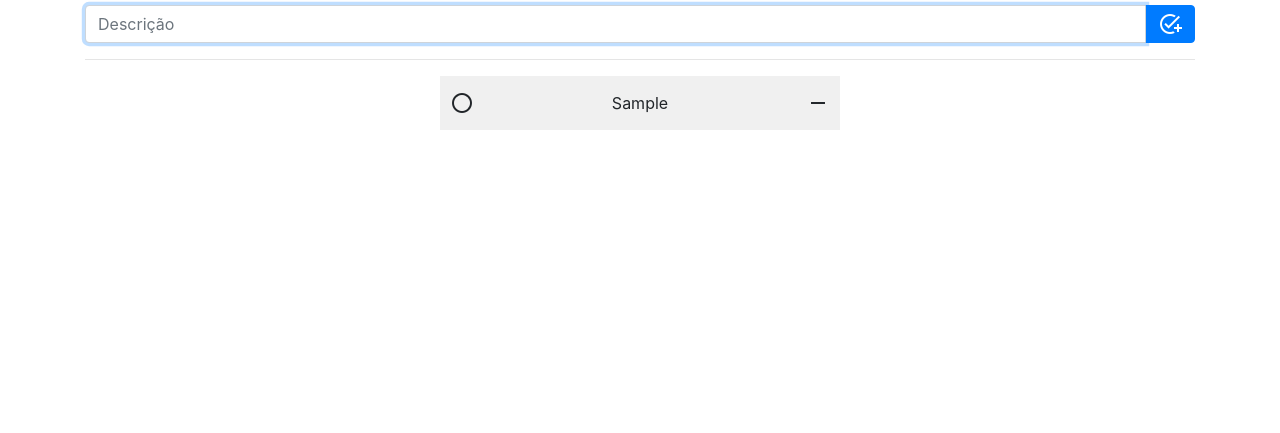
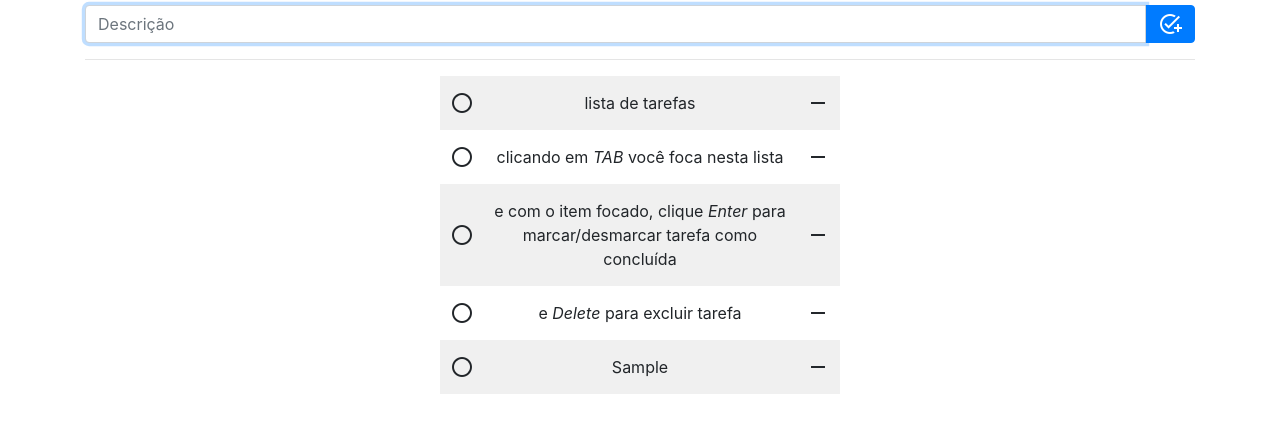
Before and after one commit to gustavohvg/list_to_do, a plain HTML site: page index.html in a window 1280 px wide. Both pictures are taken after typing "Sample" into the empty fields and a click on the button "add_task". Shown: the part 85-518 px from the top of the page. Drawn offline with nearby package versions, Linux system fonts and the light colour scheme.

Commit message:
Shortcuts adicionados

```diff
--- a/css/style.css
+++ b/css/style.css
@@ -17,8 +17,8 @@
 #list-todo > li:nth-child(odd) {
     background-color: #f0f0f0;
 }
-#list-todo > li:hover {
-    background-color: #c1c1c1;
+#list-todo > li:is(:hover, :focus) {
+    background-color: #e1e1e1;
 }
 
 #list-todo .text-todo {
--- a/index.html
+++ b/index.html
@@ -27,7 +27,28 @@
 </div>
 <hr>
 
-<ul class="list-unstyled" id="list-todo"></ul>
+<ul class="list-unstyled" id="list-todo">
+    <li tabindex="0">
+        <span class="material-icons-outlined mark-todo" title="marcar tarefa como concluída" data-marked="false" onclick="markUnmarkTodo($(this))">circle</span>
+        <span class="text-todo">lista de tarefas</span>
+        <span class="material-icons del-todo" title="remover tarefa" onclick="delTodo($(this))">remove</span>
+    </li>
+    <li tabindex="0">
+        <span class="material-icons-outlined mark-todo" title="marcar tarefa como concluída" data-marked="false" onclick="markUnmarkTodo($(this))">circle</span>
+        <span class="text-todo">clicando em <i>TAB</i> você foca nesta lista</span>
+        <span class="material-icons del-todo" title="remover tarefa" onclick="delTodo($(this))">remove</span>
+    </li>
+    <li tabindex="0">
+        <span class="material-icons-outlined mark-todo" title="marcar tarefa como concluída" data-marked="false" onclick="markUnmarkTodo($(this))">circle</span>
+        <span class="text-todo">e com o item focado, clique <i>Enter</i> para marcar/desmarcar tarefa como concluída</span>
+        <span class="material-icons del-todo" title="remover tarefa" onclick="delTodo($(this))">remove</span>
+    </li>
+    <li tabindex="0">
+        <span class="material-icons-outlined mark-todo" title="marcar tarefa como concluída" data-marked="false" onclick="markUnmarkTodo($(this))">circle</span>
+        <span class="text-todo">e <i>Delete</i> para excluir tarefa</span>
+        <span class="material-icons del-todo" title="remover tarefa" onclick="delTodo($(this))">remove</span>
+    </li>
+</ul>
 
 <script type="text/javascript" src="js/main.js"></script>
 </body>
--- a/js/main.js
+++ b/js/main.js
@@ -9,11 +9,12 @@ const addTodo = (str) => {
     } else{
         inputDescripTodoAdd.css('border-color', '#ced4da');
     }
+
     const content = `
-    <li>
-        <span class="material-icons-outlined mark-todo" title="marcar tarefa como concluída" data-marked="false" onclick="markUnmarkTodo($(this))" tabindex="0">circle</span>
+    <li tabindex="0">
+        <span class="material-icons-outlined mark-todo" title="marcar tarefa como concluída" data-marked="false" onclick="markUnmarkTodo($(this))">circle</span>
         <span class="text-todo">${str}</span>
-        <span class="material-icons del-todo" title="remover tarefa" onclick="delTodo($(this))" tabindex="0">remove</span>
+        <span class="material-icons del-todo" title="remover tarefa" onclick="delTodo($(this))">remove</span>
     </li>
     `;
 
@@ -42,3 +43,12 @@ inputDescripTodoAdd.on('keydown', (event) => {
         btnAddTodo.click();
     }
 });
+
+$("#list-todo").on('keydown', 'li', function (event){
+    if (event.keyCode === 13) {
+        $(this).find('.mark-todo').click();
+    }
+    if (event.keyCode === 8) {
+        $(this).find('.del-todo').click();
+    }
+});
```
